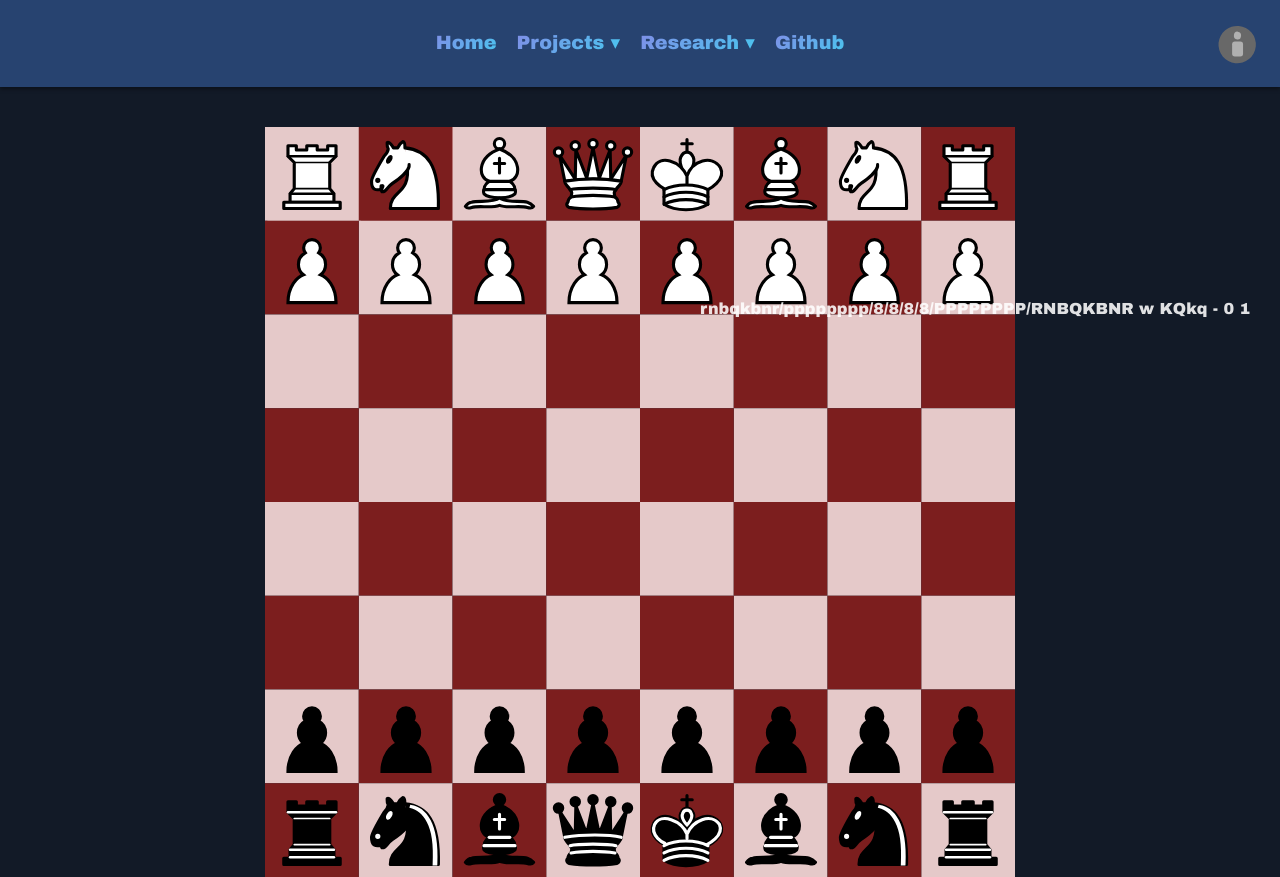
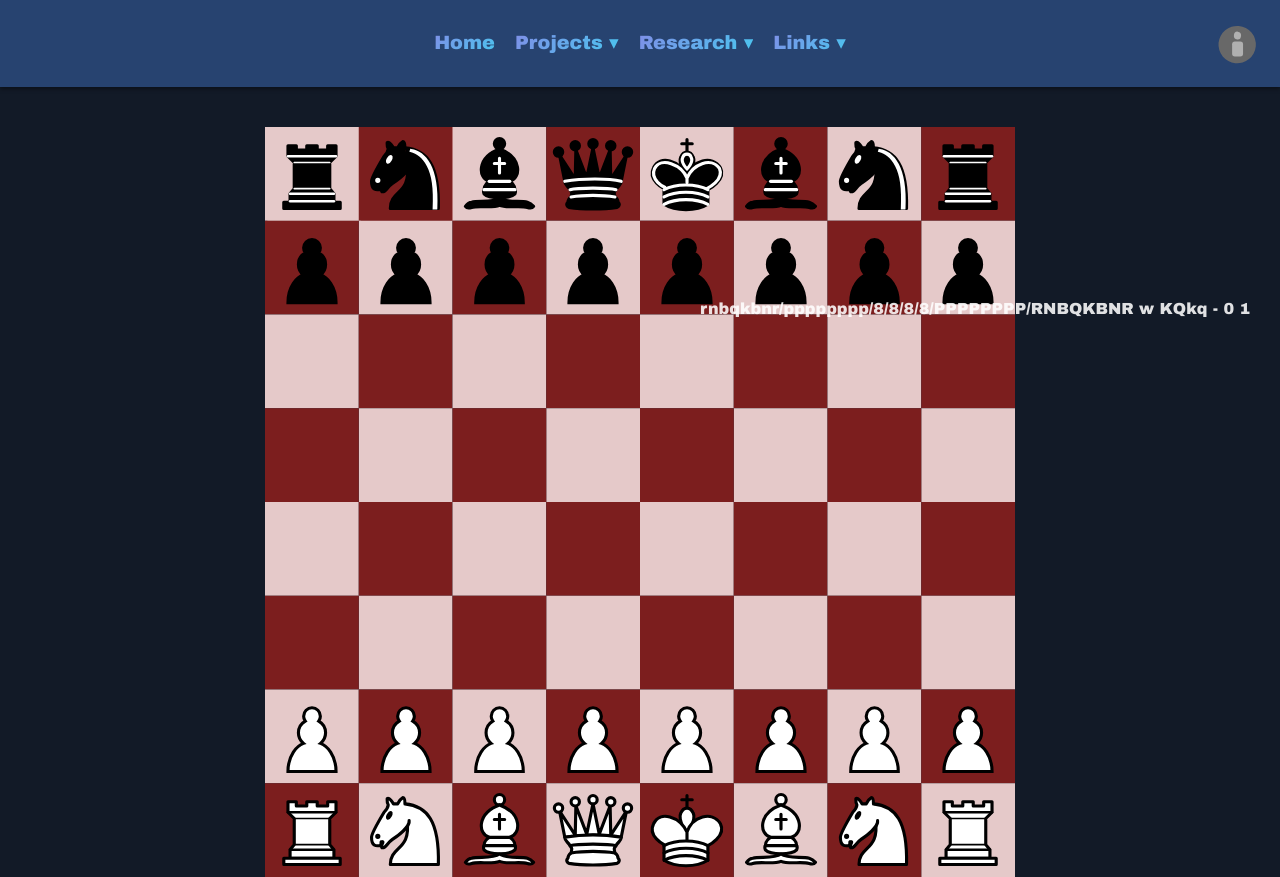
Before and after one commit to DanielProano/Password-Manager, a React (Vite) app in the folder frontend/: page /Chess in a window 1280 px wide. Built offline with nearby package versions, Linux system fonts and the light colour scheme.

Commit message:
Chess GUI in progress

```diff
--- a/frontend/src/pages/Chess-Pages/GUI.jsx
+++ b/frontend/src/pages/Chess-Pages/GUI.jsx
@@ -6,12 +6,13 @@ import "./GUI.css";
 function Chess() {
    const [fen, setFen] = useState("rnbqkbnr/pppppppp/8/8/8/8/PPPPPPPP/RNBQKBNR w KQkq - 0 1")
    const [matrix, setMatrix] = useState([]);
+   const [whitePOV, setWhitePOV] = useState(true);
 
-   const fenToMatrix = (fenString) => {
+   function fenToMatrix(fenString) {
       const rows = fenString.split(" ")[0].split("/");
       let newMatrix = [];
 
-      for (let i = 0; i < rows.length; i++) {
+      for (let i = 0; i < 8; i++) {
          const row = [];
          for (let piece of rows[i]) {
             const piece_num = Number(piece);
@@ -28,23 +29,38 @@ function Chess() {
       setMatrix(newMatrix);
    }
 
-   const MatrixToFen = () => {
+   function MatrixToFen() {
+      let fen = "";
 
+      const fenKey = { [Pieces.p]: 'p', [Pieces.n]: 'n', [Pieces.b]: 'b', [Pieces.r]: 'r', [Pieces.k]: 'k', [Pieces.q]: 'q', [Pieces.P]: 'P', [Pieces.N]: 'N', [Pieces.R]: 'R', [Pieces.B]: 'B', [Pieces.K]: 'K', [Pieces.Q]: 'Q' };
+
+      for (let i = 0; i < 8; i++) {
+         let num = 1;
+         for (let j = 0; j < matrix[i].length; j++) {
+            if (matrix[i][j] == null) {
+               fen.append(num);
+               num = 1;
+            }
+            else {
+               fen.append(fenKey[matrix[i][j]]);
+               num += 1;
+            }
+         }
+         fen.append('/');
+      }
+      setFen(fen);
    }
 
-   const displayMatrix = () => {
-      return matrix.map((rows, r) =>
-         rows.map((piece, p) =>
-            piece ? (
-               <img
-                  src={piece}
-                  className="chess-piece"
-                  style={{
-                     gridRow: r + 1,
-                     gridColumn: p + 1,
-                  }}
-               />
-            ) : null
+   function displayMatrix() {
+      let renderMatrix = whitePOV ? matrix.slice().reverse() : matrix.map(row => row.slice().reverse());
+
+      return renderMatrix.map((row, r) =>
+         row.map((piece, c) =>
+            <div key={`${r}-${c}`} className="chess-square">
+               {piece && (
+                  <img src={piece} className="chess-piece" />
+               )}
+            </div>
          )
       )
    }
--- a/frontend/src/pages/Website-Pages/About.jsx
+++ b/frontend/src/pages/Website-Pages/About.jsx
@@ -64,7 +64,7 @@ const skills = [
    "VSCode",
    "Embedded",
    "PyTorch",
-   "MatLab"
+   "MatPlotLib"
 ]
 
 async function Start() {
--- a/frontend/src/pages/Website-Pages/TopBar.css
+++ b/frontend/src/pages/Website-Pages/TopBar.css
@@ -16,20 +16,6 @@ body {
   }
 }
 
-@keyframes holographic {
-  0% {
-    background-position: 0% 50%;
-    filter: hue-rotate(0deg);
-  }
-  50% {
-    background-position: 100% 50%;
-    filter: hue-rotate(180deg);
-  }
-  100% {
-    background-position: 0% 50%;
-    filter: hue-rotate(360deg);
-  }
-}
 .topbar {
   background: #274370;
   background-size: 200% 200%;
@@ -63,35 +49,27 @@ body {
   display: inline-block;
 }
 
-.topbar-link:hover {
-  animation: holographic 2s linear infinite;
-}
-
 .dropdown {
   position: relative;
 }
 
 .dropdown-menu {
   position: absolute;
-  background-color: #2e3b55;
+  background-color: #d4effa;
   padding: 15px 20px;
   border-radius: 6px;
   display: flex;
   flex-direction: column;
-  box-shadow:
-    0 10px 30px rgba(0, 0, 0, 0.35),
-    inset 0 1px 0 rgba(255, 255, 255, 0.05);
 }
 
 .dropdown-item {
   padding: 10px 14px;
   font-size: 1.2rem;
-  color: #f0f0f0;
+  color: #000000;
   white-space: nowrap;
 }
 
 .dropdown-item:hover {
-  background: rgba(135, 166, 237, 0.15);
   color: #87a6ed;
 }
 
--- a/frontend/src/pages/Website-Pages/TopBar.jsx
+++ b/frontend/src/pages/Website-Pages/TopBar.jsx
@@ -7,6 +7,7 @@ import SigninSvg from '../../assets/signin_person.svg';
 function TopBar() {
    const [projectsIsOpen, setProjectsIsOpen] = useState(false);
    const [researchIsOpen, setResearchIsOpen] = useState(false);
+   const [linksIsOpen, setLinksIsOpen] = useState(false);
    const [signinIsOpen, setSigninIsOpen] = useState(false);
 
 	return (
@@ -46,14 +47,32 @@ function TopBar() {
             )}
          </div>
 
+         <div className="dropdown" onMouseEnter={() => setLinksIsOpen(true)} onMouseLeave={() => setLinksIsOpen(false)}>
+            <button onClick={() => setLinksIsOpen(o => !o)} className="topbar-link">
+               Links ▾
+            </button>
+
+            {linksIsOpen && (
+               <div className="dropdown-menu">
+                  <a
+                     href="https://www.linkedin.com/in/daniel-proano-20976b32a/"
+                     target="_blank"
+                     rel="noopener noreferrer"
+                     className="dropdown-item"
+                  >
+                     Linkedin
+                  </a>
                   <a
                      href="https://github.com/DanielProano/DanielProano"
                      target="_blank"
                      rel="noopener noreferrer"
-            className="topbar-link"
+                     className="dropdown-item"
                   >
                      Github
                   </a>
+               </div>
+            )}
+         </div>
 
          <img
             className="signin-svg"
```
Lines whose indentation alone changed are shown as unchanged.
